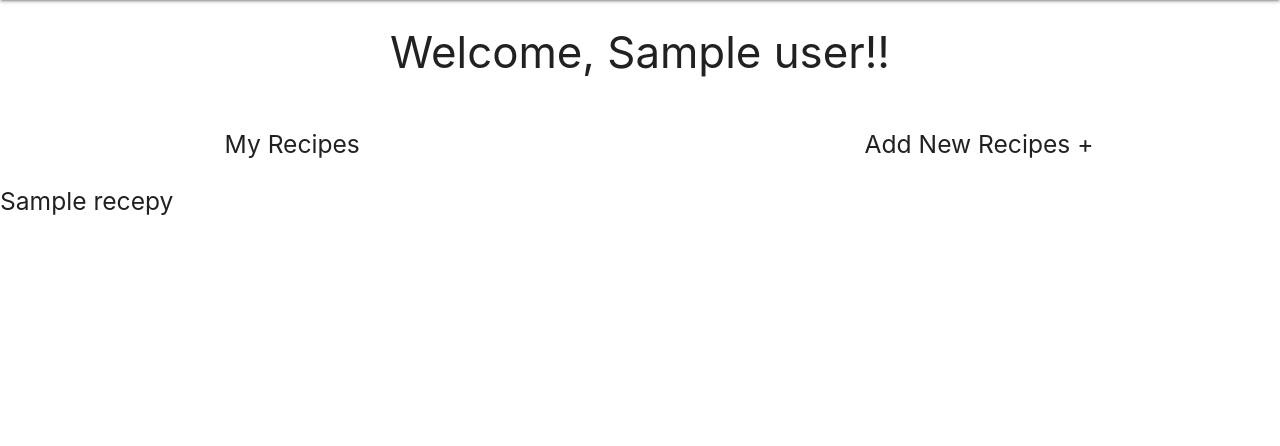
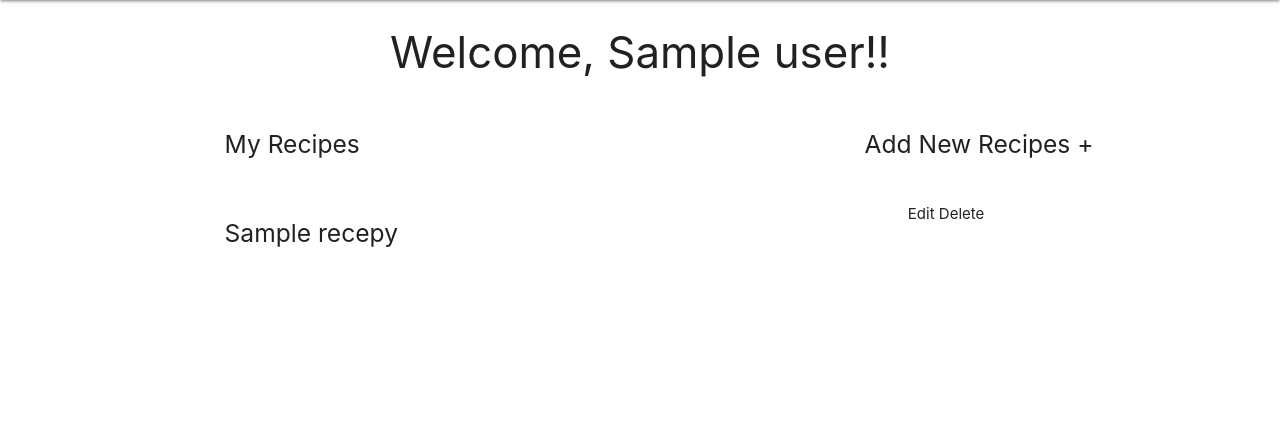
Before and after one commit to dhruv2102/MS3-Recepie-Book, a Flask app: a page that uses templates/profile.html in a window 1280 px wide. Shown: the part 64-510 px from the top of the page. Run offline with Flask 2, Linux system fonts and the light colour scheme; a database or web service that is not in the repository returns one stand-in record (values such as "Sample title"); some libraries are stand-ins or nearby versions.

Commit message:
Fixed profile page for user

```diff
--- a/static/js/script.js
+++ b/static/js/script.js
@@ -1,3 +1,4 @@
 $(document).ready(function(){
     $('.sidenav').sidenav();
+    $('.modal').modal();
   });
--- a/templates/profile.html
+++ b/templates/profile.html
@@ -26,12 +26,20 @@
     </div>
 
     <!-- All the recepies  -->
+    <div class="row">
         <div class="col s12 m8 offset-m2">
             <ul>
                 {% for item in recepie_list %}
                     <li>
+                        <div class="row">
                             <div class="col s5">
                                 <h5>{{ item.recepie_name }}</h5>
+                            </div>
+                            <div class="col s6 right-align">
+                                <span>Edit</span>
+                                <span>Delete</span>
+
+                            </div>
                         </div>
 
                         <!-- Add edit and delete functionality here -->
@@ -39,6 +47,8 @@
                 {% endfor %}
             </ul>
         </div>
+    </div>
+
 
 
 {% endblock %}
```
Lines whose indentation alone changed are shown as unchanged.
